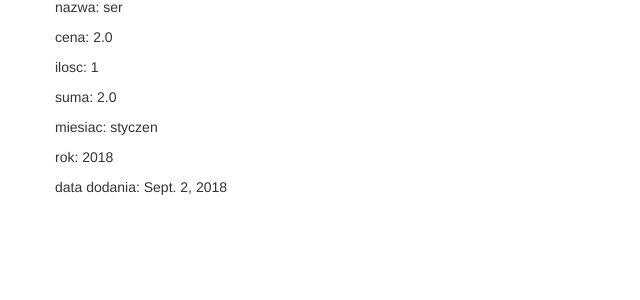
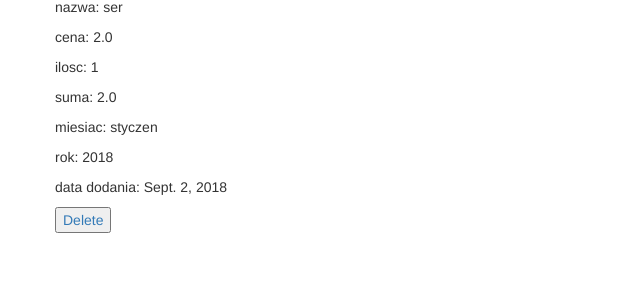
Before and after one commit to kklpa/homeb, a Django app: page /zakup/75/ in a window 1280 px wide. Shown: the part 177-477 px from the top of the page, without its empty margins (0-640 px from the left). Run offline with Django 3.2, Linux system fonts and the light colour scheme; data comes from the database, SQL or seed files in the repository; some libraries are stand-ins or nearby versions.

Commit message:
Added delete button, but not working yet:P

```diff
--- a/homeb_app/templates/homeb_app/zakup_detail.html
+++ b/homeb_app/templates/homeb_app/zakup_detail.html
@@ -10,5 +10,8 @@
         <p>miesiac: {{ zakup.month }}</p>
         <p>rok: {{ zakup.year }}</p>
         <p>data dodania: {{ zakup.date }}</p>
+        <button type="button">
+                <a href="{% url 'zakup_delete' %}">Delete</a>
+        </button>
     </div>
 {% endblock %}
--- a/homeb_app/urls.py
+++ b/homeb_app/urls.py
@@ -8,4 +8,5 @@ urlpatterns = [
     path('zakup/edit/', views.zakup_nowy, name="zakup_nowy"),
     path('zakup/<int:pk>/', views.zakup_detail, name='zakup_detail'),
     path('zakup/podsumowanie/', views.zakup_month, name='zakup_month'),
+    path('zakup/<int:pk/', views.zakup_delete, name="zakup_delete"),
 ]
--- a/homeb_app/views.py
+++ b/homeb_app/views.py
@@ -17,7 +17,12 @@ def zakup_last(request):
 
 def zakup_detail(request, pk):
     zakup = get_object_or_404(Zakup, pk=pk)
-    return render(request, 'homeb_app/zakup_detail.html', {'zakup': zakup})
+    return render(request, 'homeb_app/zakup_detail.html', {'zakup': zakup, 'pk': pk })
+
+def zakup_delete(request, pk):
+    zakup= Zakup.objects.get(pk=pk)
+    zakup.delete()
+    return HttpResponseRedirect('homeb_app/zakup_list.html', {'zakup': zakup})
 
 def zakup_nowy(request):
     if request.method == "POST":
```
